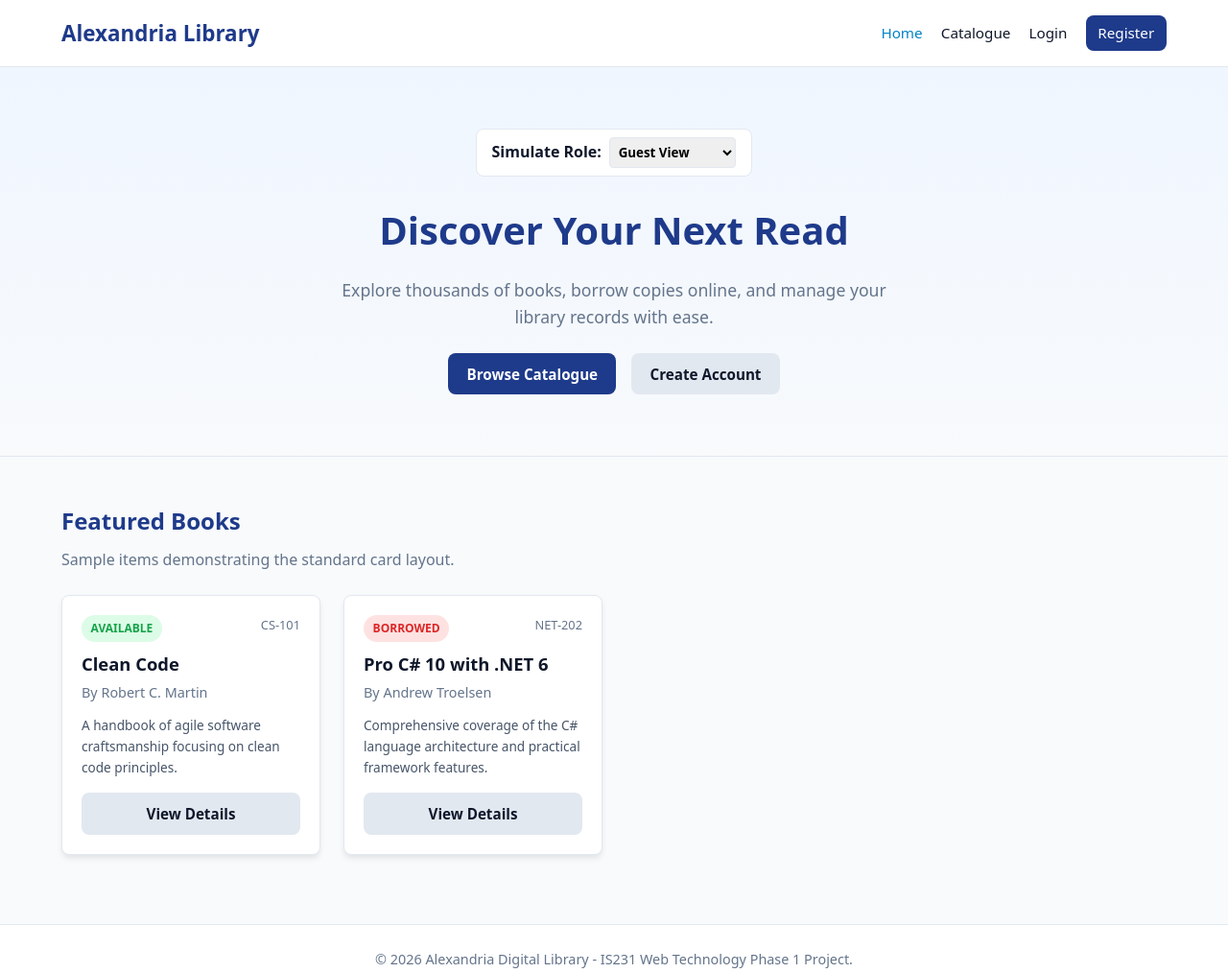
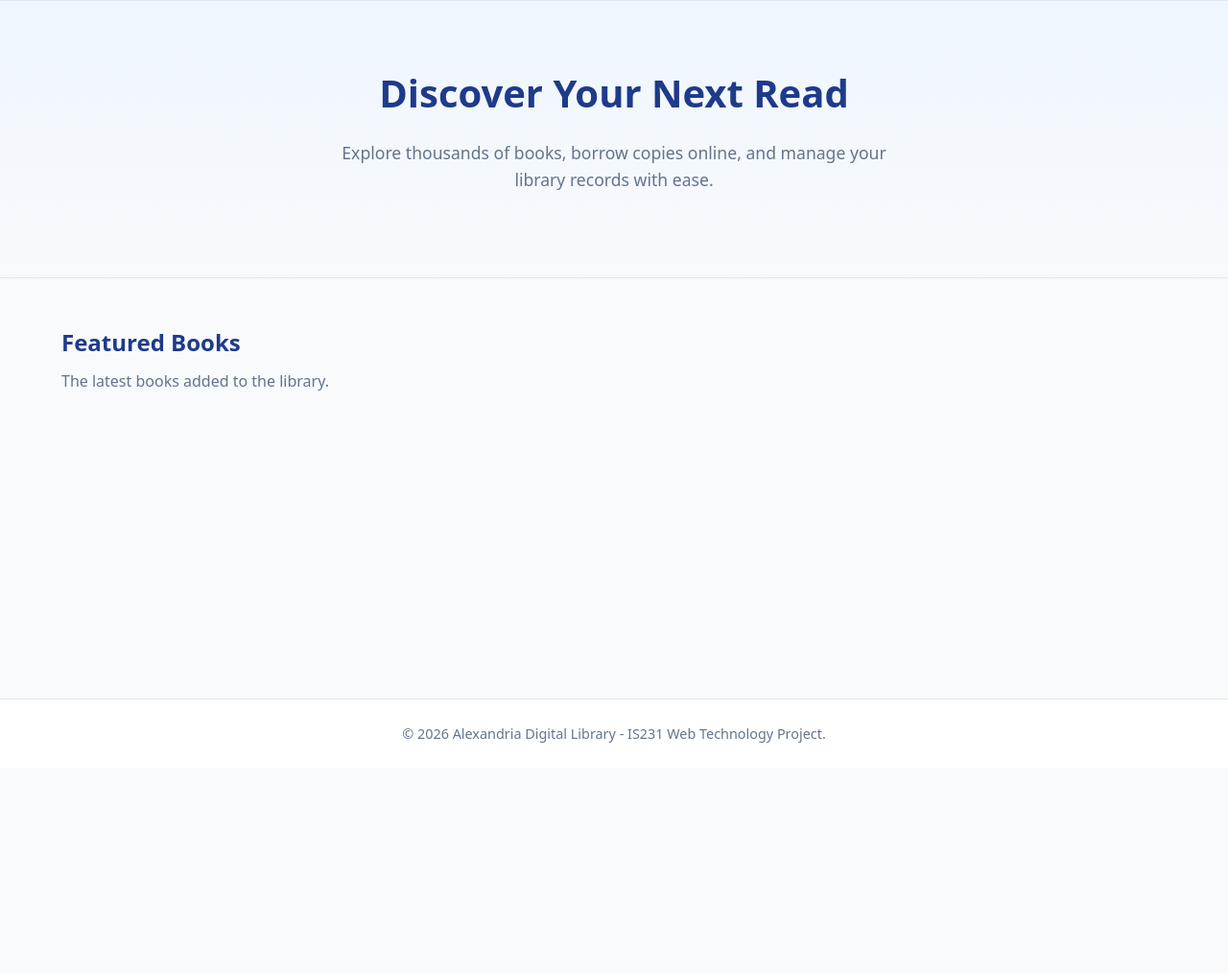
Before and after one commit to 20240544-arch/online-library, a plain HTML site: page index.html in a window 1280 px wide. Shown: the whole page at 96% size. After the commit the page ends 800 px from the top, so only its background shows below. Drawn offline with Linux system fonts and the light colour scheme.

Commit message:
Refactor navbar and remove role switcher

```diff
--- a/index.html
+++ b/index.html
@@ -1,5 +1,6 @@
 <!DOCTYPE html>
 <html lang="en">
+
 <head>
   <meta charset="UTF-8">
   <meta name="viewport" content="width=device-width, initial-scale=1.0">
@@ -12,143 +13,98 @@
       background: linear-gradient(180deg, #eff6ff 0%, #f8fafc 100%);
       border-bottom: 1px solid var(--border-color);
     }
+
     .hero h1 {
       font-size: 2.5rem;
       color: var(--primary-color);
       margin-bottom: 1rem;
     }
+
     .hero p {
       font-size: 1.1rem;
       color: var(--text-muted);
       max-width: 600px;
       margin: 0 auto 1.5rem auto;
     }
-    .role-switcher-box {
-      margin-bottom: 1.5rem;
-      display: inline-flex;
-      align-items: center;
-      gap: 0.5rem;
-      background: #ffffff;
-      padding: 0.5rem 1rem;
-      border-radius: var(--radius);
-      border: 1px solid var(--border-color);
+
+    .hero .welcome-text {
+      font-weight: 600;
+      color: var(--primary-color);
     }
-    .role-switcher-box select {
-      padding: 0.3rem;
-      border-radius: 4px;
-      border: 1px solid var(--border-color);
-      font-weight: 600;
+
+    .hero-actions {
+      display: flex;
+      gap: 1rem;
+      justify-content: center;
+      flex-wrap: wrap;
+    }
+
+    .featured {
+      padding: 3rem 0;
+    }
+
+    .featured h2 {
+      margin-bottom: 0.5rem;
+      color: var(--primary-color);
+    }
+
+    .card-top {
+      display: flex;
+      justify-content: space-between;
+      align-items: start;
+      margin-bottom: 0.5rem;
+    }
+
+    .card .btn {
+      text-align: center;
     }
   </style>
 </head>
+
 <body>
 
-
-  <header class="navbar">
-    <div class="container nav-container">
-      <a href="index.html" class="logo">Alexandria Library</a>
-      <nav>
-        <ul class="nav-links">
-          <li><a href="index.html" class="active">Home</a></li>
-          <li><a href="books.html">Catalogue</a></li>
-          <li class="user-link"><a href="my-borrowed.html">My Borrowed</a></li>
-          <li class="admin-link"><a href="admin-books.html">Admin Dashboard</a></li>
-          <li class="auth-link"><a href="login.html">Login</a></li>
-          <li class="auth-link"><a href="signup.html" class="btn btn-primary btn-register">Register</a></li>
-        </ul>
-      </nav>
-    </div>
-  </header>
+  <!-- Navbar is built by nav.js from the session role -->
+  <header class="navbar" id="navbar"></header>
 
   <main>
-
     <section class="hero">
       <div class="container">
-
-        <div class="role-switcher-box">
-          <label for="role-select"><strong>Simulate Role:</strong></label>
-          <select id="role-select" onchange="switchRole(this.value)">
-            <option value="guest">Guest View</option>
-            <option value="user">Logged-in User</option>
-            <option value="admin">Administrator</option>
-          </select>
-        </div>
-
+        <p id="welcome-text" class="welcome-text" hidden></p>
         <h1>Discover Your Next Read</h1>
         <p>Explore thousands of books, borrow copies online, and manage your library records with ease.</p>
-        <div style="display: flex; gap: 1rem; justify-content: center;">
-          <a href="books.html" class="btn btn-primary">Browse Catalogue</a>
-          <a href="signup.html" class="btn btn-secondary">Create Account</a>
-        </div>
+        <!-- Buttons are filled by home.js: guests see Create Account / Login,
+             a logged-in user sees the main pages of their role. -->
+        <div id="home-actions" class="hero-actions"></div>
       </div>
     </section>
 
+    <section class="container featured">
+      <h2>Featured Books</h2>
+      <p class="section-description">The latest books added to the library.</p>
 
-    <section class="container" style="padding: 3rem 0;">
-      <h2 style="margin-bottom: 0.5rem; color: var(--primary-color);">Featured Books</h2>
-      <p style="color: var(--text-muted); margin-bottom: 1.5rem;">Sample items demonstrating the standard card layout.</p>
+      <div class="grid" id="featured-grid"></div>
 
-      <div class="grid">
-
-        <article class="card">
-          <div>
-            <div style="display: flex; justify-content: space-between; align-items: start; margin-bottom: 0.5rem;">
-              <span class="badge badge-available">Available</span>
-              <span style="font-size: 0.8rem; color: var(--text-muted);">CS-101</span>
-            </div>
-            <h3 style="font-size: 1.15rem; margin-bottom: 0.25rem;">Clean Code</h3>
-            <p style="font-size: 0.9rem; color: var(--text-muted); margin-bottom: 0.75rem;">By Robert C. Martin</p>
-            <p style="font-size: 0.85rem; color: #475569; margin-bottom: 1rem;">A handbook of agile software craftsmanship focusing on clean code principles.</p>
-          </div>
-          <a href="book-details.html" class="btn btn-secondary" style="text-align: center;">View Details</a>
-        </article>
-
-
-        <article class="card">
-          <div>
-            <div style="display: flex; justify-content: space-between; align-items: start; margin-bottom: 0.5rem;">
-              <span class="badge badge-borrowed">Borrowed</span>
-              <span style="font-size: 0.8rem; color: var(--text-muted);">NET-202</span>
-            </div>
-            <h3 style="font-size: 1.15rem; margin-bottom: 0.25rem;">Pro C# 10 with .NET 6</h3>
-            <p style="font-size: 0.9rem; color: var(--text-muted); margin-bottom: 0.75rem;">By Andrew Troelsen</p>
-            <p style="font-size: 0.85rem; color: #475569; margin-bottom: 1rem;">Comprehensive coverage of the C# language architecture and practical framework features.</p>
-          </div>
-          <a href="book-details.html" class="btn btn-secondary" style="text-align: center;">View Details</a>
-        </article>
-      </div>
+      <section class="empty-state" id="featured-empty" hidden>
+        <div class="empty-icon">
+          <span>📚</span>
+        </div>
+        <h3>No Books Yet</h3>
+        <p>The library has no books at the moment. Please check back soon.</p>
+      </section>
     </section>
   </main>
 
   <footer>
     <div class="container">
-      <p>&copy; 2026 Alexandria Digital Library - IS231 Web Technology Phase 1 Project.</p>
+      <p>&copy; 2026 Alexandria Digital Library - IS231 Web Technology Project.</p>
     </div>
   </footer>
 
+  <script src="js/storage.js" defer></script>
+  <script src="js/auth.js" defer></script>
+  <script src="js/nav.js" defer></script>
+  <script src="js/validation.js" defer></script>
+  <script src="js/home.js" defer></script>
+</body>
 
-  <script>
-    function switchRole(role) {
-      const userLinks = document.querySelectorAll('.user-link');
-      const adminLinks = document.querySelectorAll('.admin-link');
-      const authLinks = document.querySelectorAll('.auth-link');
-
-      if (role === 'guest') {
-        userLinks.forEach(el => el.style.display = 'none');
-        adminLinks.forEach(el => el.style.display = 'none');
-        authLinks.forEach(el => el.style.display = 'inline-block');
-      } else if (role === 'user') {
-        userLinks.forEach(el => el.style.display = 'inline-block');
-        adminLinks.forEach(el => el.style.display = 'none');
-        authLinks.forEach(el => el.style.display = 'none');
-      } else if (role === 'admin') {
-        userLinks.forEach(el => el.style.display = 'none');
-        adminLinks.forEach(el => el.style.display = 'inline-block');
-        authLinks.forEach(el => el.style.display = 'none');
-      }
-    }
-
-    switchRole('guest');
-  </script>
-</body>
 </html>
```
